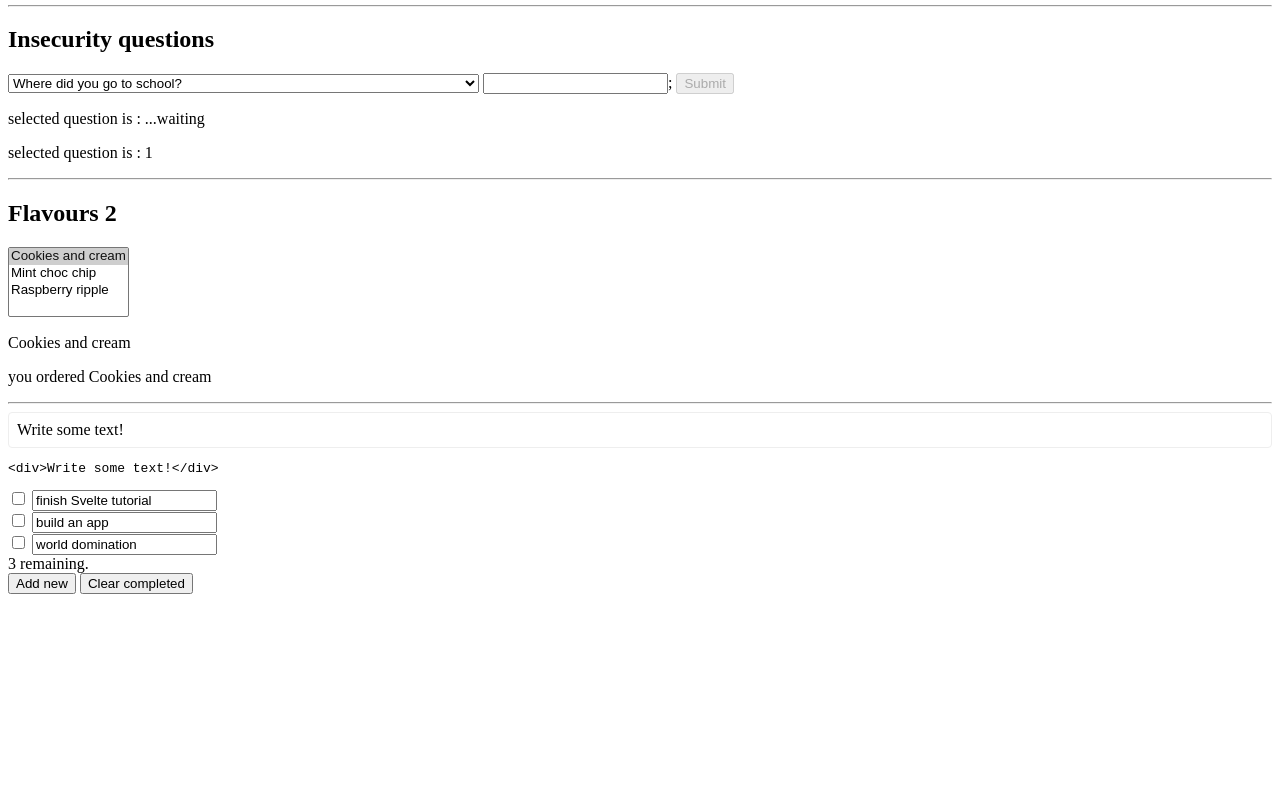
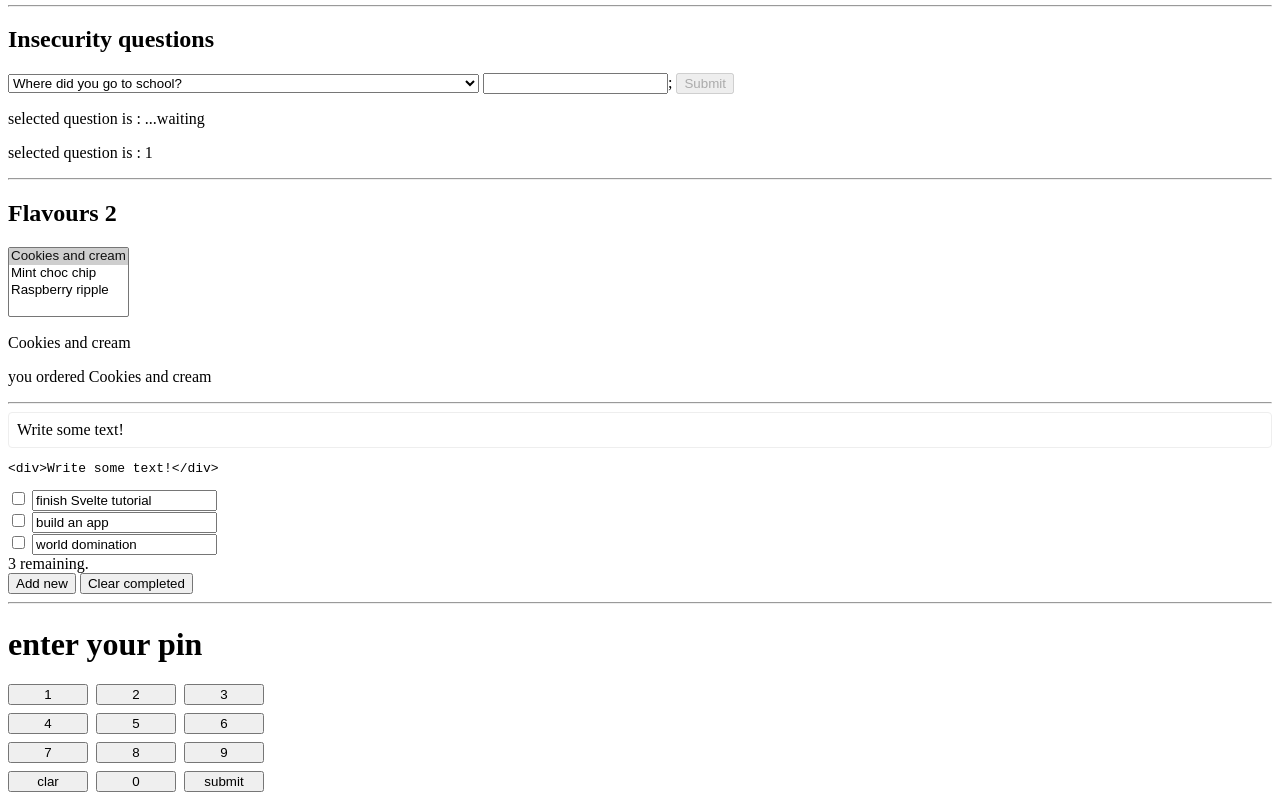
Before and after one commit to mijinyun/tech_study, a SvelteKit app in the folder myapp/: page / in a window 1280 px wide. Shown: the part 591-1391 px from the top of the page. Before the commit the page ends 1193 px from the top, so only its background shows below. Built offline with nearby package versions, Linux system fonts and the light colour scheme.

Commit message:
study: component bindings - keypad ex

```diff
--- a/myapp/src/routes/Binding.svelte
+++ b/myapp/src/routes/Binding.svelte
@@ -1,5 +1,6 @@
 <script>
     import { marked } from 'marked';
+	import Keypad from './Keypad.svelte';
     let name = 'world';
 
     let a = 1;
@@ -55,6 +56,16 @@
         todos = todos.filter(todo => !todo.done)
     }
     $: remaining = todos.filter(v => !v.done).length;
+
+
+
+    //Component bindings
+    let pin;
+    $: view = pin ? pin.replace(/[0-9]/g,'*') : `enter your pin`;
+
+    function submit () {
+        alert(`Setting your pin number : ${pin}`);
+    }
 
 </script>
 
@@ -188,3 +199,10 @@
 <div>{remaining} remaining.</div>
 <button on:click={add}>Add new</button>
 <button on:click={clear}>Clear completed</button>
+
+<hr>
+
+<!-- Component bindings -->
+
+<h1>{view}</h1>
+<Keypad bind:value={pin} on:submit={submit}/>
--- /dev/null
+++ b/myapp/src/routes/Keypad.svelte
@@ -0,0 +1,41 @@
+<script>
+	import { createEventDispatcher } from "svelte";
+
+
+    export let value = '';
+    const dispatch = createEventDispatcher();
+
+    const select = num => () => {
+        value += num;
+    }
+
+    function clear() {
+        value = '';
+    }
+
+
+</script>
+
+<div>
+    <button on:click={select(1)}>1</button>
+    <button on:click={select(2)}>2</button>
+    <button on:click={select(3)}>3</button>
+    <button on:click={select(4)}>4</button>
+    <button on:click={select(5)}>5</button>
+    <button on:click={select(6)}>6</button>
+    <button on:click={select(7)}>7</button>
+    <button on:click={select(8)}>8</button>
+    <button on:click={select(9)}>9</button>
+
+    <button disable={!value} on:click={clear}>clar</button>
+    <button on:click={select(0)}>0</button>
+    <button disalbe={!value} on:click={() => dispatch('submit')}>submit</button>
+</div>
+
+<style>
+    div{
+        display: grid;
+        grid-template-columns: repeat(3,5em);
+        grid-gap: 0.5em;
+    }
+</style>
```
